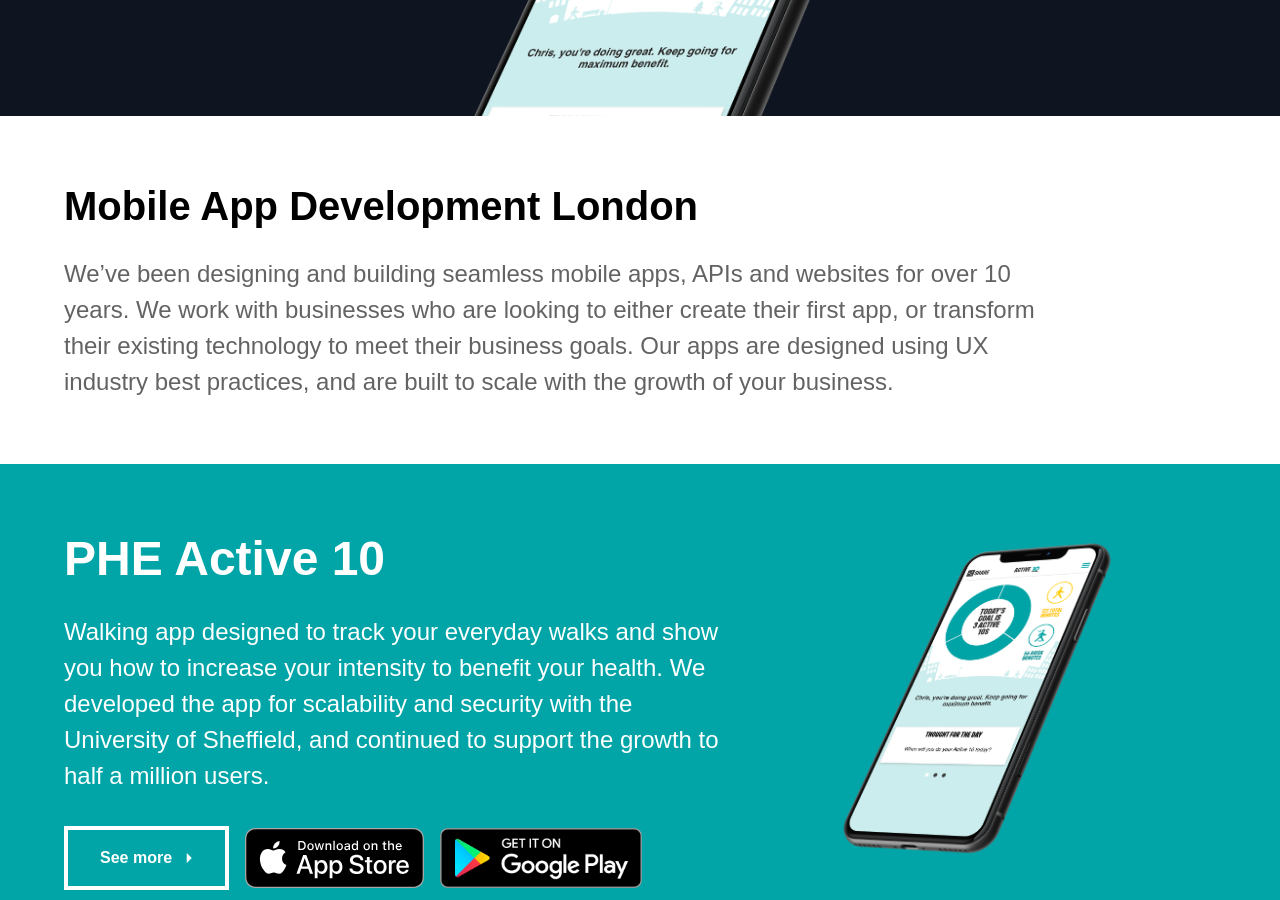
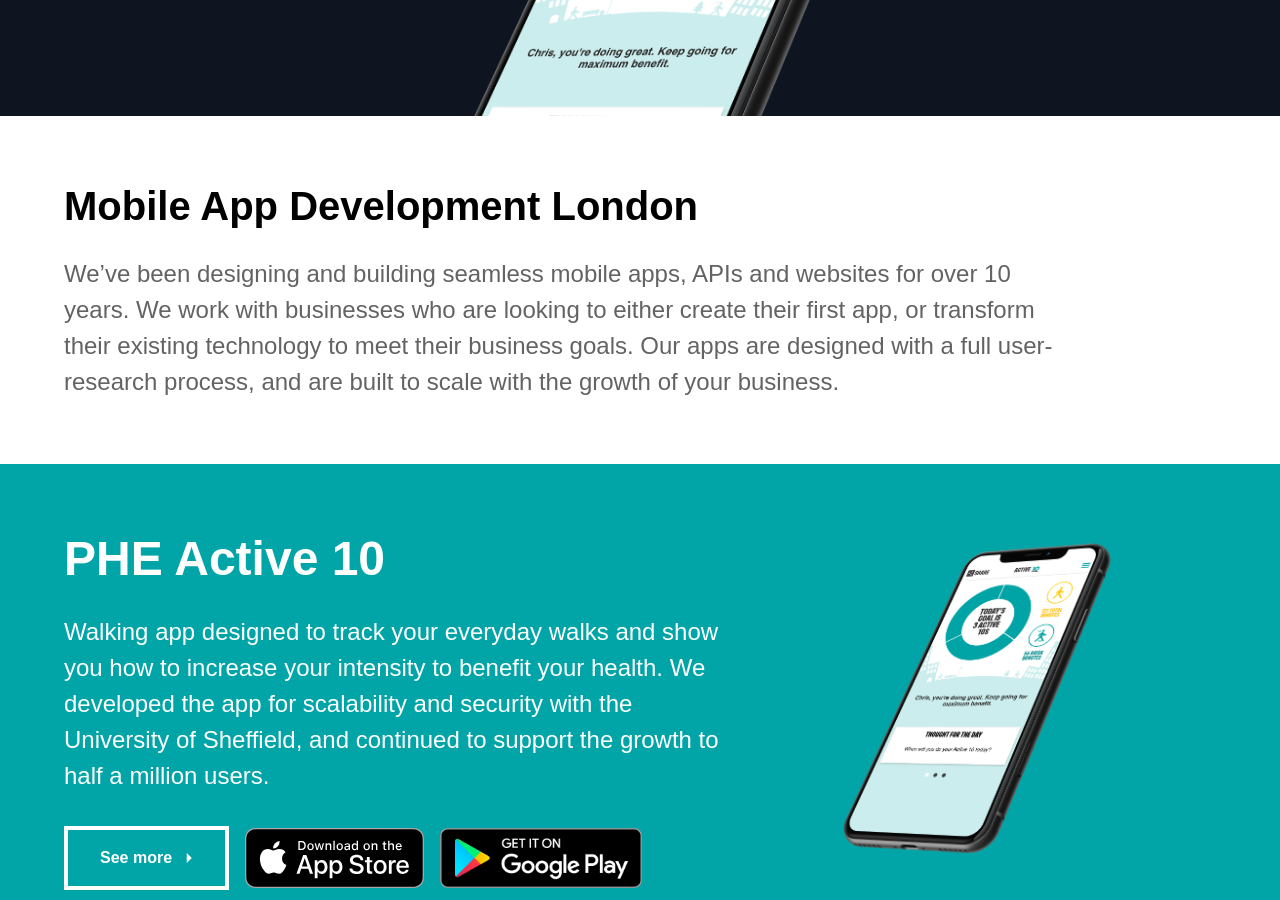
Before and after one commit to chrisjingram/octave-website, a Jekyll site: the page built from index.html, in a window 1280 px wide and 900 px high, scrolled down 694 px. Built offline with Jekyll 4.4.1, drawn with Linux system fonts in a browser that asks for light colours; nearby versions of some CDN libraries; some web fonts are replaced.

Commit message:
Updated copy in intro

```diff
--- a/_includes/intro.html
+++ b/_includes/intro.html
@@ -1,5 +1,5 @@
 <section id="intro">
   <h2>Mobile App Development London</h2>
-  <p>We’ve been designing and building seamless mobile apps, APIs and websites for over 10 years. We work with businesses who are looking to either create their first app, or transform their existing technology to meet their business goals. Our apps are designed using UX industry best practices, and are built to scale with the growth of your business.</p>
+  <p>We’ve been designing and building seamless mobile apps, APIs and websites for over 10 years. We work with businesses who are looking to either create their first app, or transform their existing technology to meet their business goals. Our apps are designed with a full user-research process, and are built to scale with the growth of your business.</p>
 <!--  <a href="#" class="button icon-right">Read more<i class="material-icons">arrow_right</i></a>-->
 </section>
```
